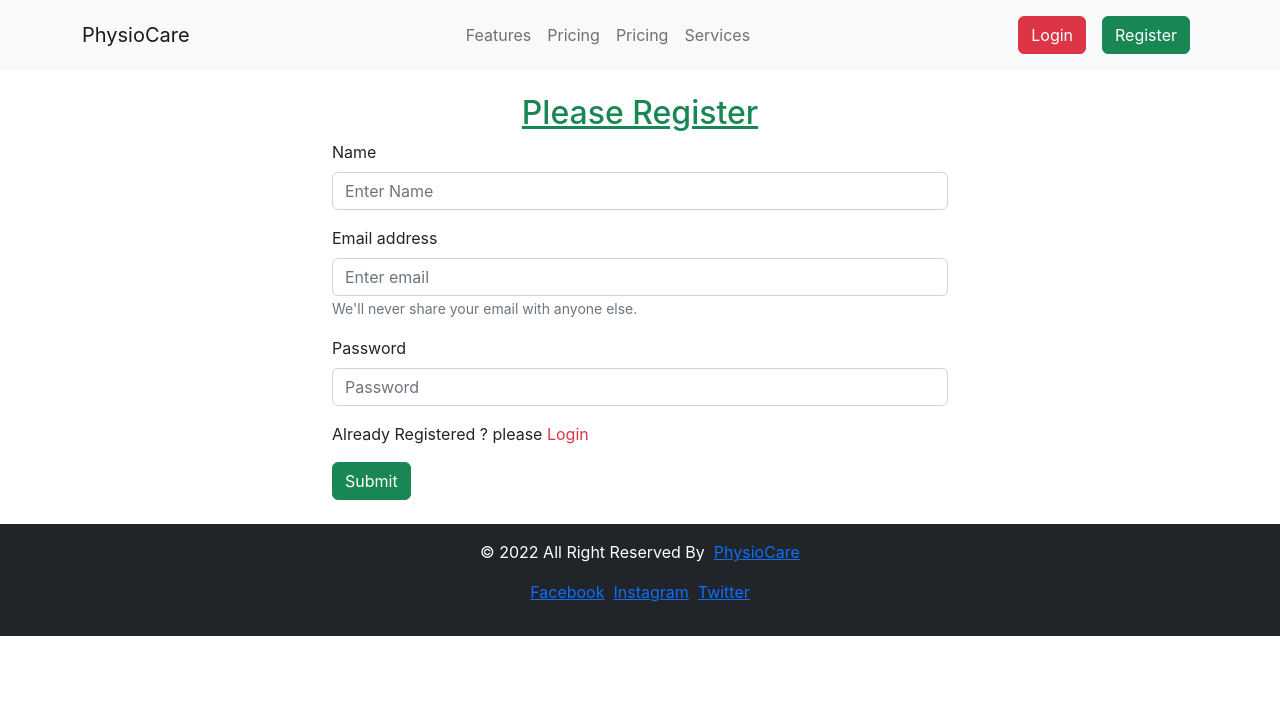
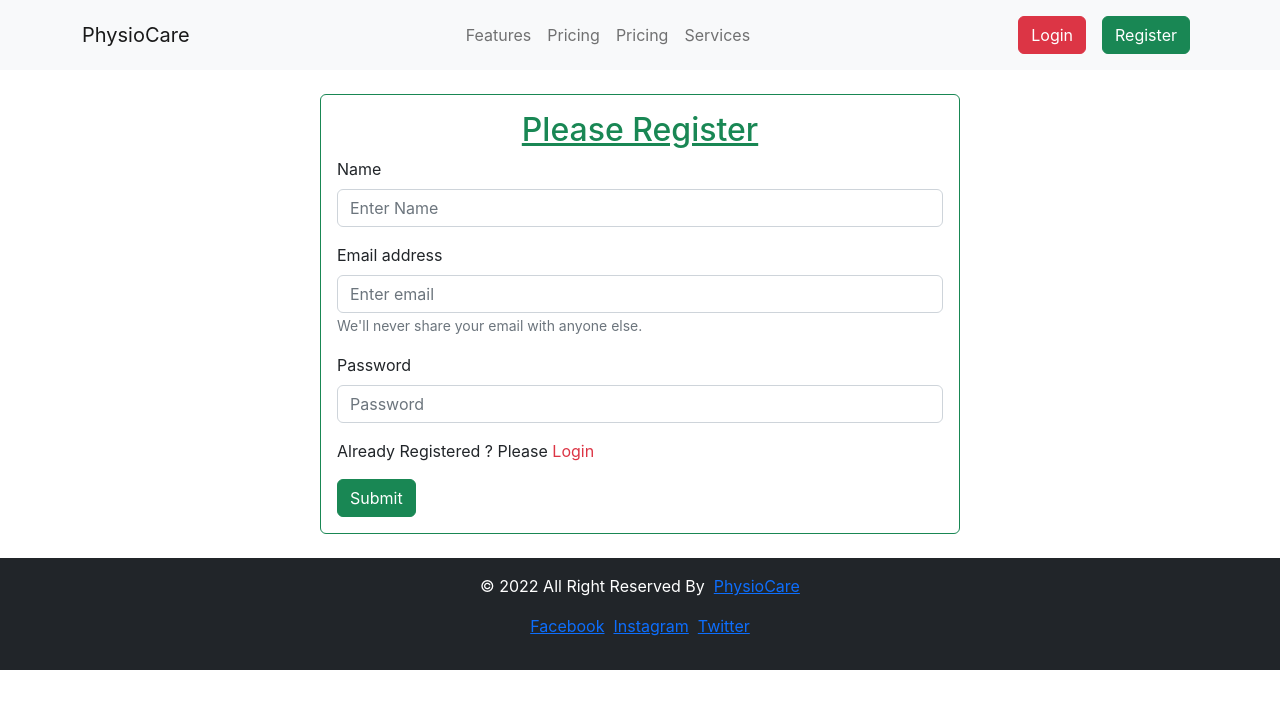
Before and after one commit to itamim345/PhysioCare, a React (Create React App) app: page /register in a window 1280 px wide. Shown: the top 708 px of the page. Built offline with nearby package versions, Linux system fonts and the light colour scheme.

Commit message:
Simple modification in json file title typo & remove few css from register page

```diff
--- a/public/services.json
+++ b/public/services.json
@@ -46,7 +46,7 @@
     },
     {
         "id" : 6,
-        "title" : "VRT therapy",
+        "title" : "VRT Therapy",
         "description" : "The main focus of this vestibular therapy is to bring back the balance of the body which is caused by a problem in the inner ear which destroys the balance and gives the sensation of vertigo and chronic dizziness. ",
         "duration" : "3 month",
         "price" : "5500/-",
--- a/src/Pages/Register/Register.js
+++ b/src/Pages/Register/Register.js
@@ -11,7 +11,7 @@ export default function Register() {
         e.preventDefault()
     }
   return (
-    <div className='container w-50 my-4'>
+    <div className='container w-50 my-4 border border-success p-3 rounded'>
       <h2 className='text-center text-success text-decoration-underline'>Please Register</h2>
       <Form onSubmit={handleSubmit}>
         <Form.Group className="mb-3" controlId="formBasicName">
@@ -32,7 +32,7 @@ export default function Register() {
           <Form.Control type="password" placeholder="Password" />
         </Form.Group>
         <Form.Group className="mb-3" controlId="ifNotRegister">
-          <p>Already Registered ? please <span role="button" onClick={navigateToLogin} className="text-danger">Login</span></p>
+          <p>Already Registered ? Please <span role="button" onClick={navigateToLogin} className="text-danger">Login</span></p>
         </Form.Group>
         <Button variant="success" type="submit">
           Submit
```
